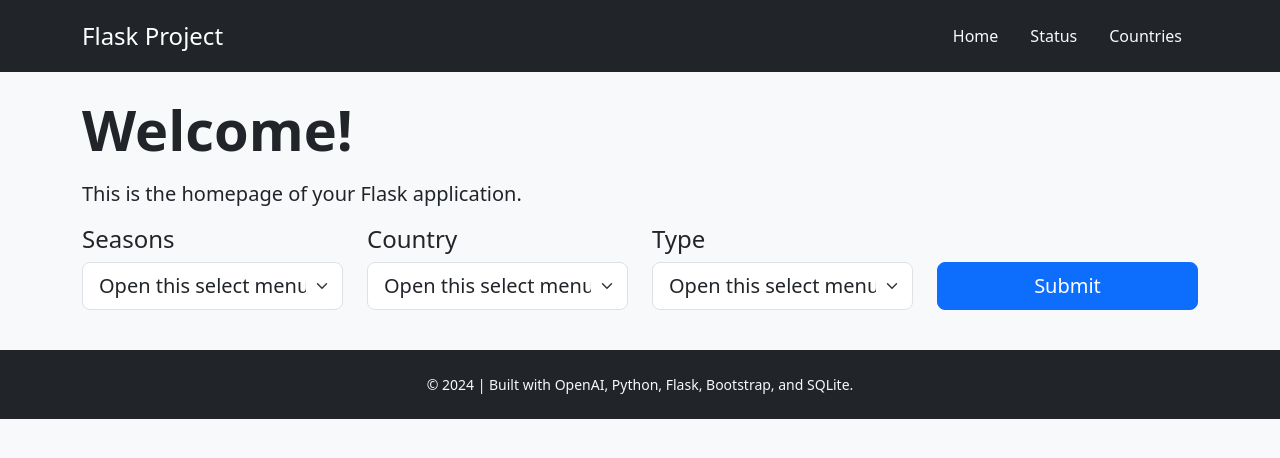
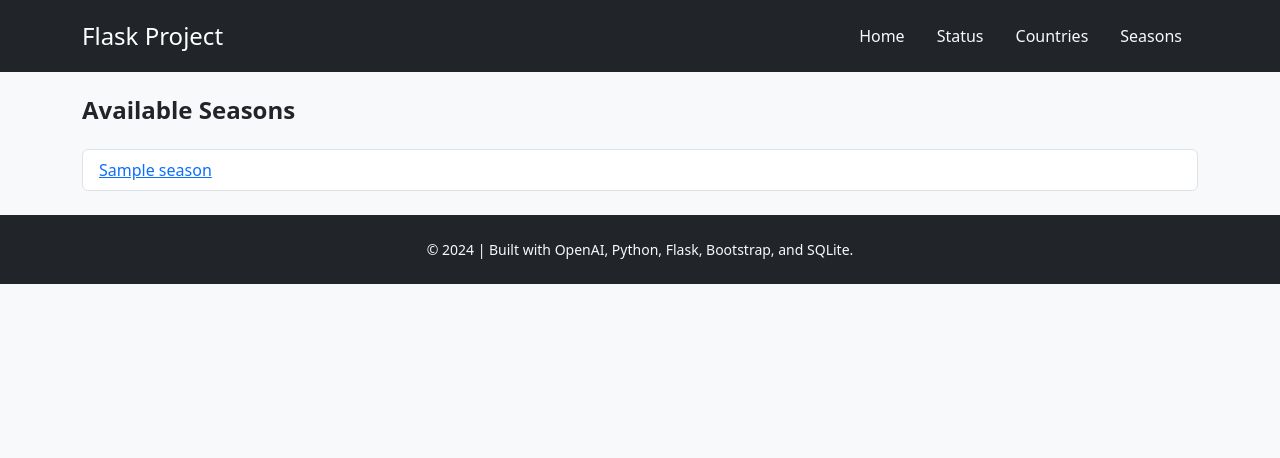
Before and after one commit to CodeIgnorant/API-Football-Explorer, a Flask app: template app/templates/index.html in a window 1280 px wide. Shown: the top 458 px of the page. Run offline with Flask 3, Linux system fonts and the light colour scheme; the template is opened without the code that fills it: most values are stand-ins (such as "Sample title", 1, 10 or a date in 2020).

Commit message:
feat: add seasons list to the index page as the starting view

```diff
--- a/app/templates/base.html
+++ b/app/templates/base.html
@@ -26,6 +26,9 @@
                     </li>
                     <li class="nav-item">
                         <a href="/countries" class="nav-link text-light">Countries</a>
+                    </li>
+                    <li class="nav-item">
+                        <a href="/leagues/seasons" class="nav-link text-light">Seasons</a>
                     </li>
                 </ul>
             </div>
--- a/app/templates/index.html
+++ b/app/templates/index.html
@@ -1,53 +1,14 @@
 {% extends "base.html" %}
 
-{% block title %}Flask Project{% endblock %}
+{% block title %}Home{% endblock %}
 
 {% block content %}
-    <h1 class="display-4 fw-bold">Welcome!</h1>
-    <p class="mt-3 fs-5">This is the homepage of your Flask application.</p>
-
-    <!-- Form Start -->
-    <form action="/process-form" method="GET">
-        <div class="row align-items-end">
-            <!-- First Select -->
-            <div class="col-md-3 mb-3">
-                <h4>Seasons</h4>
-                <select id="select1" name="select1" class="form-select form-select-lg" aria-label="Large select example">
-                    <option selected>Open this select menu</option>
-                    <option value="1">One</option>
-                    <option value="2">Two</option>
-                    <option value="3">Three</option>
-                </select>
-            </div>
-
-            <!-- Second Select -->
-            <div class="col-md-3 mb-3">
-                <h4>Country</h4>
-                <select id="select2" name="select2" class="form-select form-select-lg" aria-label="Large select example">
-                    <option selected>Open this select menu</option>
-                    <option value="1">One</option>
-                    <option value="2">Two</option>
-                    <option value="3">Three</option>
-                </select>
-            </div>
-
-            <!-- Third Select -->
-            <div class="col-md-3 mb-3">
-                <h4>Type</h4>
-                <select id="select3" name="select3" class="form-select form-select-lg" aria-label="Large select example">
-                    <option selected>Open this select menu</option>
-                    <option value="1">One</option>
-                    <option value="2">Two</option>
-                    <option value="3">Three</option>
-                </select>
-            </div>
-
-            <!-- Submit Button -->
-            <div class="col-md-3 mb-3">
-                <button type="submit" class="btn btn-primary btn-lg w-100">Submit</button>
-            </div>
-        </div>
-    </form>
-    <!-- Form End -->
-
+<h2 class="h4 fw-bold mb-4">Available Seasons</h2>
+<ul class="list-group">
+    {% for season in seasons %}
+        <li class="list-group-item">
+            <a href="/seasons/{{ season }}/countries">{{ season }}</a>
+        </li>
+    {% endfor %}
+</ul>
 {% endblock %}
```
Also changed, not shown: app/controllers/home_controller.py (+15 -6 lines), app/controllers/leagues_seasons_controller.py (added, +14 -0 lines), app/templates/leagues_seasons.html (added, +19 -0 lines).
